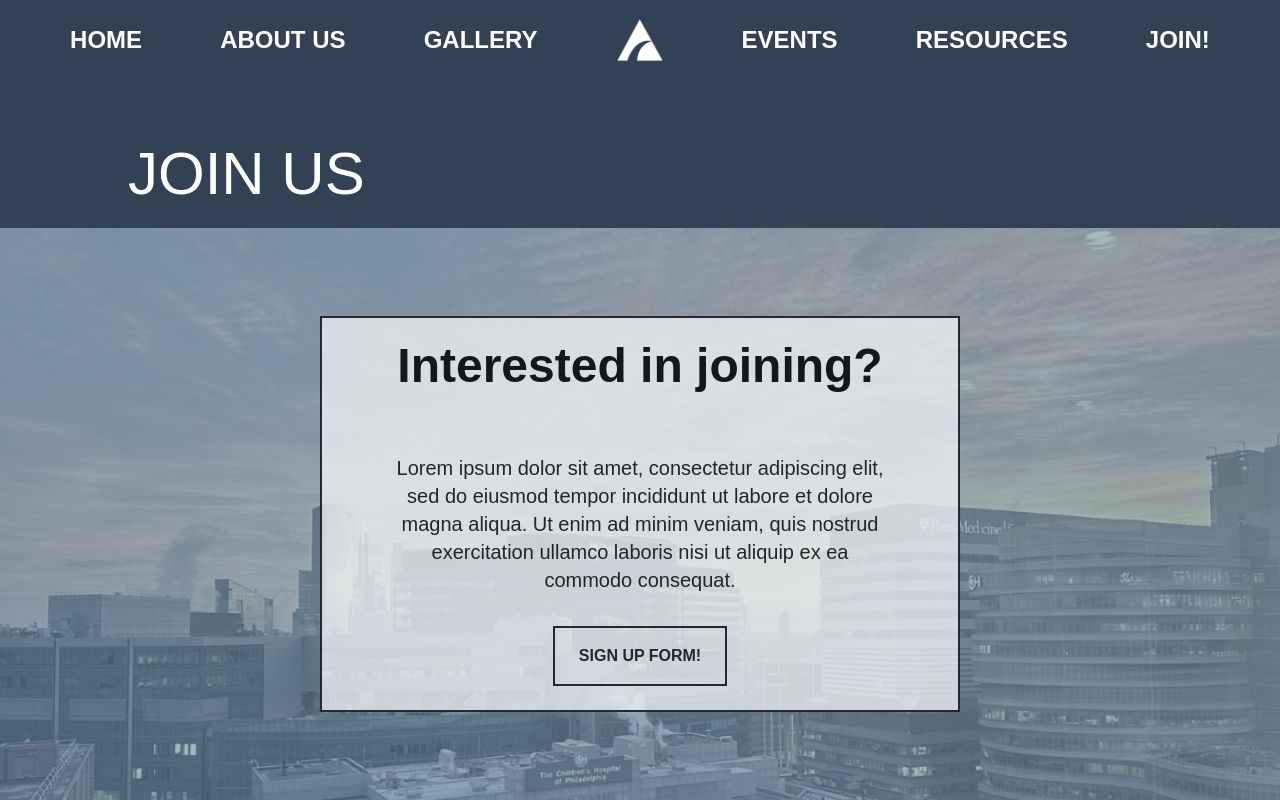
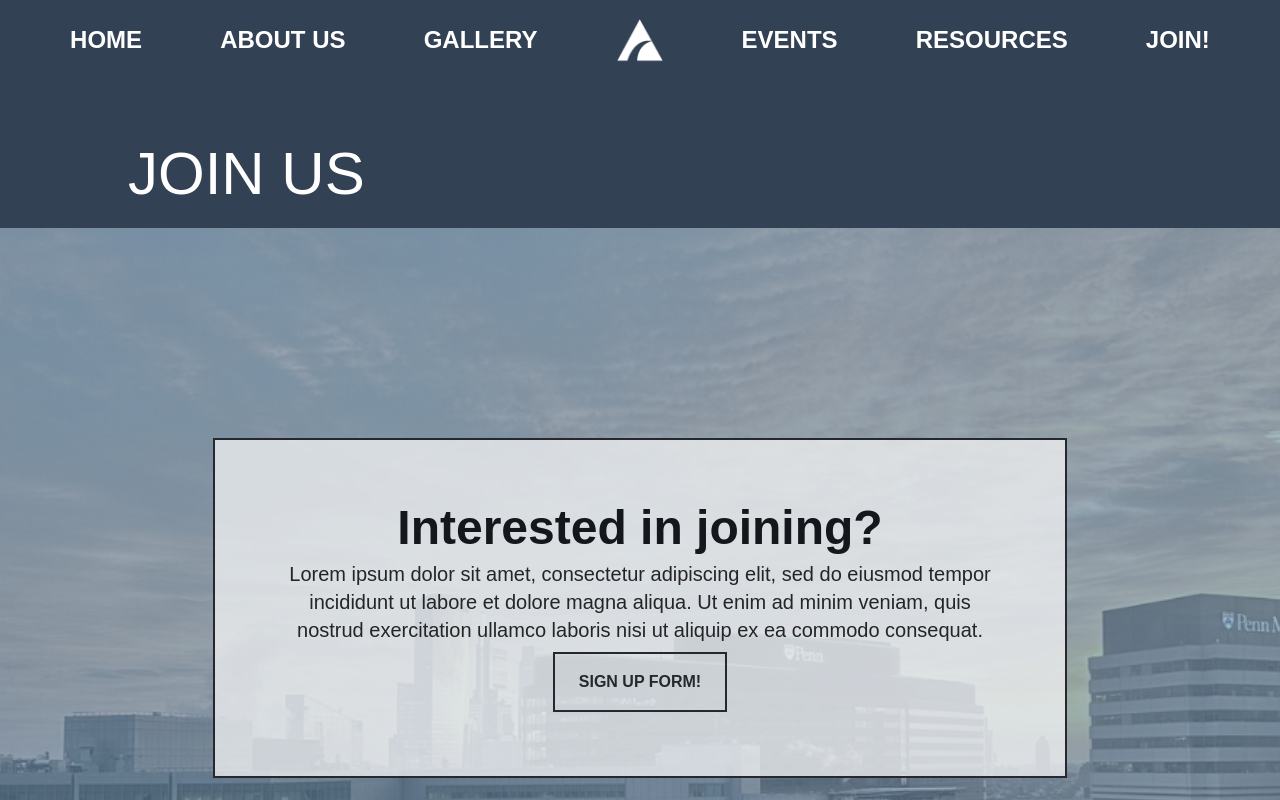
Before and after one commit to victorzhu1/apamsa-website, a React (Create React App) app in the folder client/: page /join in a window 1280 px wide. Shown: the top 800 px of the page. Built offline with nearby package versions, Linux system fonts and the light colour scheme.

Commit message:
fix join and gallery text size

```diff
--- a/client/src/components/Footer.tsx
+++ b/client/src/components/Footer.tsx
@@ -16,7 +16,7 @@ export default function Footer() {
   };
 
   return (
-    <footer className='footer-container w-screen md:px-32 lg:px-64 py-8 md:py-16 bg-slate-700 text-white font-oswald'>
+    <footer className='footer-container w-screen md:px-32 lg:px-64 py-8 pb-16 md:py-16 bg-slate-700 text-white font-oswald'>
         <div className='flex flex-col md:flex-row items-center justify-between space-y-8 md:space-y-0'>
             <div className='logo-container flex flex-col items-center justify-center'>
               <img src="/images/image-logo-small.jpg" className="h-16" alt="Logo" />
--- a/client/src/pages/Gallery.tsx
+++ b/client/src/pages/Gallery.tsx
@@ -1,6 +1,6 @@
 export function Gallery() {
     return (
-        <div className='gallery-container h-screen w-screen flex flex-col items-center justify-center font-oswald'>
+        <div className='gallery-container h-full w-screen flex flex-col items-center justify-center font-oswald'>
             <div className='gallery-header w-full bg-slate-700 flex justify-center md:justify-start text-center'>
                 <div className='gallery-text-container mt-36 mb-4 md:ml-32'>
                     <h1 className='text-5xl md:text-6xl text-white'>
@@ -9,11 +9,12 @@ export function Gallery() {
                 </div>
             </div>
             <div
-            className='background-image relative w-screen h-screen'
+            className='background-image relative w-screen'
             style={{
                 backgroundImage: `url(${'/images/join-bg.png'})`,
                 backgroundSize: 'cover',
                 filter: 'grayscale(70%)',
+                height: '75vh'
             }}
             >
                 <div
@@ -23,8 +24,8 @@ export function Gallery() {
                     }}
                 >
                     <div className="gallery-text-container mx-12 px-16 py-12 bg-slate-100 bg-opacity-75 border-2 border-slate-800">
-                        <h1 className="text-slate-900 text-5xl font-bold mb-16">PHOTO GALLERY</h1>
-                        <p className="text-3xl">
+                        <h1 className="text-slate-900 text-2xl md:text-5xl font-bold mb-4 md:mb-16">PHOTO GALLERY</h1>
+                        <p className="text-xl md:text-3xl">
                             COMING SOON!
                         </p>
                     </div>
--- a/client/src/pages/Join.tsx
+++ b/client/src/pages/Join.tsx
@@ -1,6 +1,6 @@
 export function Join() {
     return (
-        <div className='join-container h-screen w-screen flex flex-col items-center justify-center font-oswald'>
+        <div className='join-container h-full w-screen flex flex-col items-center justify-center font-oswald'>
             <div className='join-header w-full bg-slate-700 flex justify-center md:justify-start text-center'>
                 <div className='join-text-container mt-36 mb-4 md:ml-32'>
                     <h1 className='text-5xl md:text-6xl text-white'>
@@ -9,11 +9,12 @@ export function Join() {
                 </div>
             </div>
             <div
-            className='background-image relative w-screen h-screen'
+            className='background-image relative w-screen'
             style={{
                 backgroundImage: `url(${'/images/join-bg.png'})`,
                 backgroundSize: 'cover',
                 filter: 'grayscale(70%)',
+                height: '95vh',
             }}
             >
                 <div
@@ -22,9 +23,9 @@ export function Join() {
                     background: 'rgba(39, 159, 255, 0.6)',
                     }}
                 >
-                    <div className="join-text-container w-3/4 md:w-1/2 px-8 md:px-16 py-6 bg-slate-100 bg-opacity-75 border-2 border-slate-800">
-                        <h1 className="text-slate-900 text-3xl md:text-5xl font-bold mb-8 md:mb-16">Interested in joining?</h1>
-                        <p className="text-md md:text-xl mb-8">
+                    <div className="join-text-container w-3/4 md:w-2/3 px-8 md:px-16 my-6 py-6 md:py-16 bg-slate-100 bg-opacity-75 border-2 border-slate-800">
+                        <h1 className="text-slate-900 font-bold text-2xl md:text-5xl mb-2 md:mb-16">Interested in joining?</h1>
+                        <p className="text-md md:text-xl mb-2 md:mb-8">
                             Lorem ipsum dolor sit amet, consectetur adipiscing elit, sed do eiusmod tempor incididunt
                             ut labore et dolore magna aliqua. Ut enim ad minim veniam, quis nostrud exercitation ullamco
                             laboris nisi ut aliquip ex ea commodo consequat.
```
